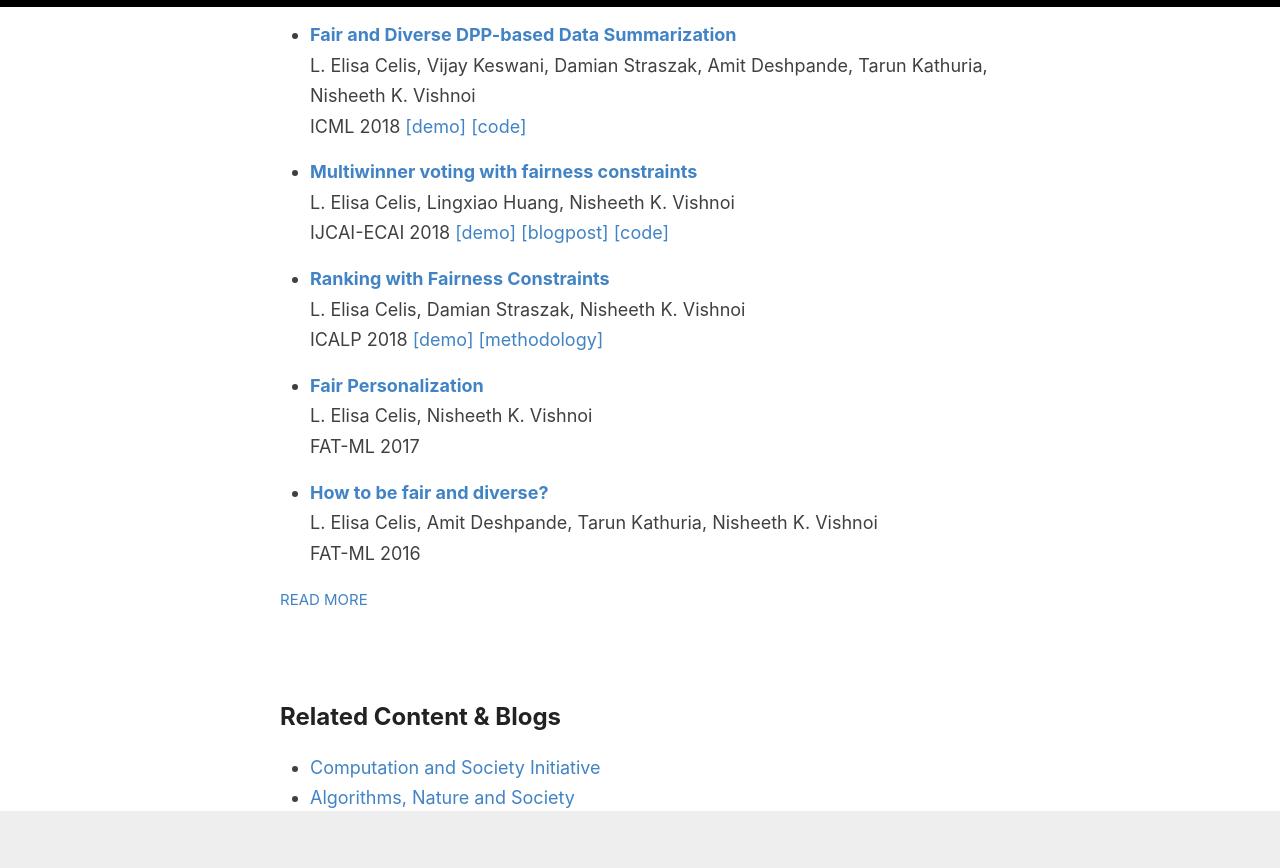
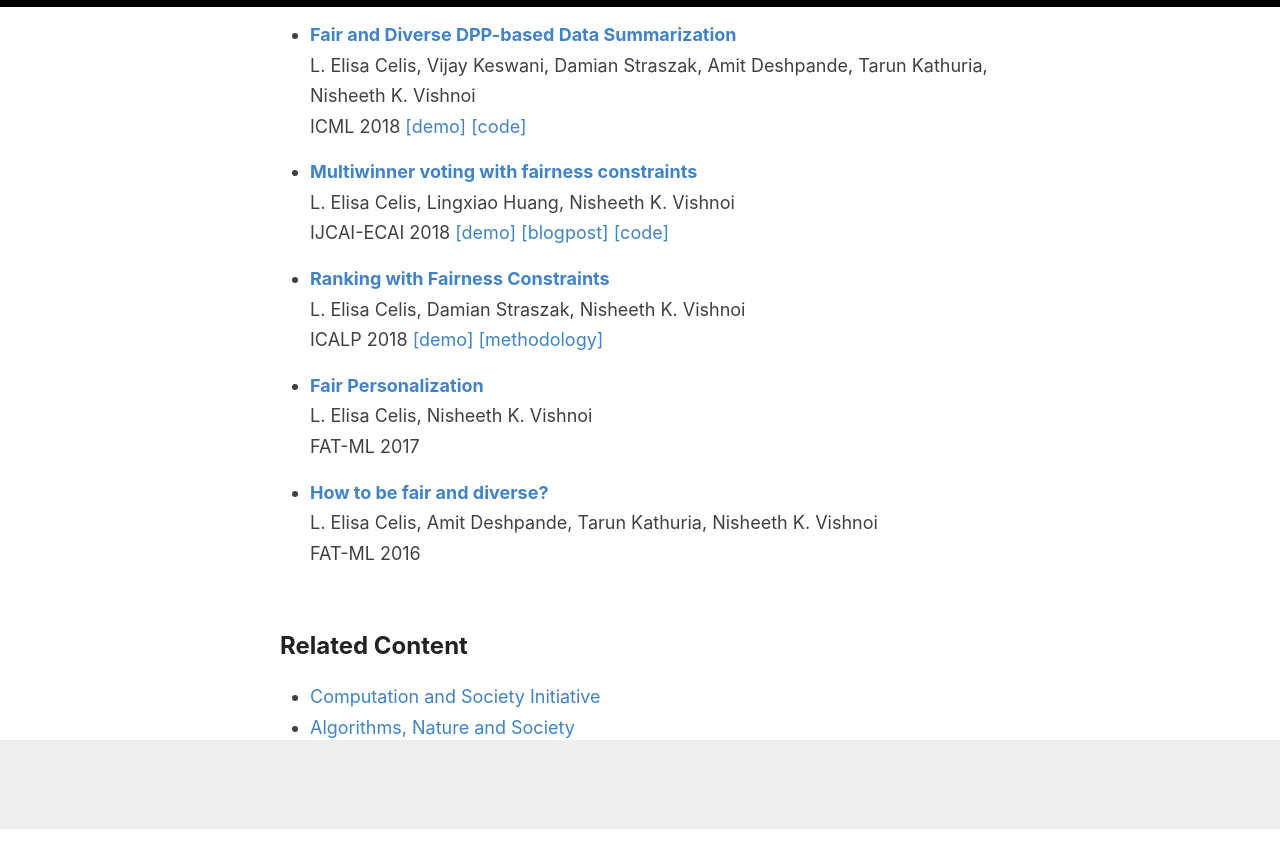
Before and after one commit to controlling-bias/controlling-bias.github.io, a Jekyll site: the page built from index.html, in a window 1280 px wide and 900 px high, scrolled down 2318 px. Shown: the top 868 px of the window. Built offline with Jekyll 4.4.1, drawn with Linux system fonts in a browser that asks for light colours; the list of posts is cut into pages by our own code; after the commit the page ends 3147 px from its top, so only the background shows below that.

Commit message:
Updated layout

```diff
--- a/_layouts/default.html
+++ b/_layouts/default.html
@@ -96,14 +96,10 @@
 
       <div class="wrapper-main">
         <div id="main" role="main" class="container">
-        <h2> Papers </h2>
-        {{ content }}
-        </div>
-      </div>
+          <h2> Papers </h2>
+          {{ content }}
 
-      <div class="wrapper-main">
-        <div id="main" role="main" class="container">
-        <h2> Related Content & Blogs</h2>
+          <h2> Related Content</h2>
           <ul>
             <li><a href="https://computationsociety.yale.edu/">Computation and Society Initiative</a></li>
             <li><a href="https://nisheethvishnoi.wordpress.com/">Algorithms, Nature and Society</a></li>
@@ -111,6 +107,7 @@
           </ul>
         </div>
       </div>
+
 
       <div class="wrapper-footer">
         <div class="container">
--- a/index.html
+++ b/index.html
@@ -16,34 +16,34 @@
         {{ post.content }}
       </div>
 
-      <a href="{{ site.baseurl }}{{ post.url }}" class="read-more">Read More</a>
+      <!-- <a href="{{ site.baseurl }}{{ post.url }}" class="read-more">Read More</a> -->
     </article>
   {% endfor %}
 
   <!-- pagination -->
-  {% if paginator.total_pages > 1 %}
-  <div class="pagination">
-    {% if paginator.previous_page %}
-      <a href="{{ paginator.previous_page_path | prepend: site.baseurl | replace: '//', '/' }}">&laquo; Prev</a>
-    {% else %}
-      <span>&laquo; Prev</span>
-    {% endif %}
+  <!-- {% if paginator.total_pages > 1 %} -->
+  <!-- <div class="pagination"> -->
+    <!-- {% if paginator.previous_page %} -->
+      <!-- <a href="{{ paginator.previous_page_path | prepend: site.baseurl | replace: '//', '/' }}">&laquo; Prev</a> -->
+    <!-- {% else %} -->
+      <!-- <span>&laquo; Prev</span> -->
+    <!-- {% endif %} -->
 
-    {% for page in (1..paginator.total_pages) %}
-      {% if page == paginator.page %}
-        <span class="webjeda">{{ page }}</span>
-      {% elsif page == 1 %}
-        <a href="{{ '/' | prepend: site.baseurl | replace: '//', '/' }}">{{ page }}</a>
-      {% else %}
-        <a href="{{ site.paginate_path | prepend: site.baseurl | replace: '//', '/' | replace: ':num', page }}">{{ page }}</a>
-      {% endif %}
-    {% endfor %}
+    <!-- {% for page in (1..paginator.total_pages) %} -->
+      <!-- {% if page == paginator.page %} -->
+        <!-- <span class="webjeda">{{ page }}</span> -->
+      <!-- {% elsif page == 1 %} -->
+        <!-- <a href="{{ '/' | prepend: site.baseurl | replace: '//', '/' }}">{{ page }}</a> -->
+      <!-- {% else %} -->
+        <!-- <a href="{{ site.paginate_path | prepend: site.baseurl | replace: '//', '/' | replace: ':num', page }}">{{ page }}</a> -->
+      <!-- {% endif %} -->
+    <!-- {% endfor %} -->
 
-    {% if paginator.next_page %}
-      <a href="{{ paginator.next_page_path | prepend: site.baseurl | replace: '//', '/' }}">Next &raquo;</a>
-    {% else %}
-      <span>Next &raquo;</span>
-    {% endif %}
-  </div>
-  {% endif %}
+    <!-- {% if paginator.next_page %} -->
+      <!-- <a href="{{ paginator.next_page_path | prepend: site.baseurl | replace: '//', '/' }}">Next &raquo;</a> -->
+    <!-- {% else %} -->
+      <!-- <span>Next &raquo;</span> -->
+    <!-- {% endif %} -->
+  <!-- </div> -->
+  <!-- {% endif %} -->
 </div>
```
